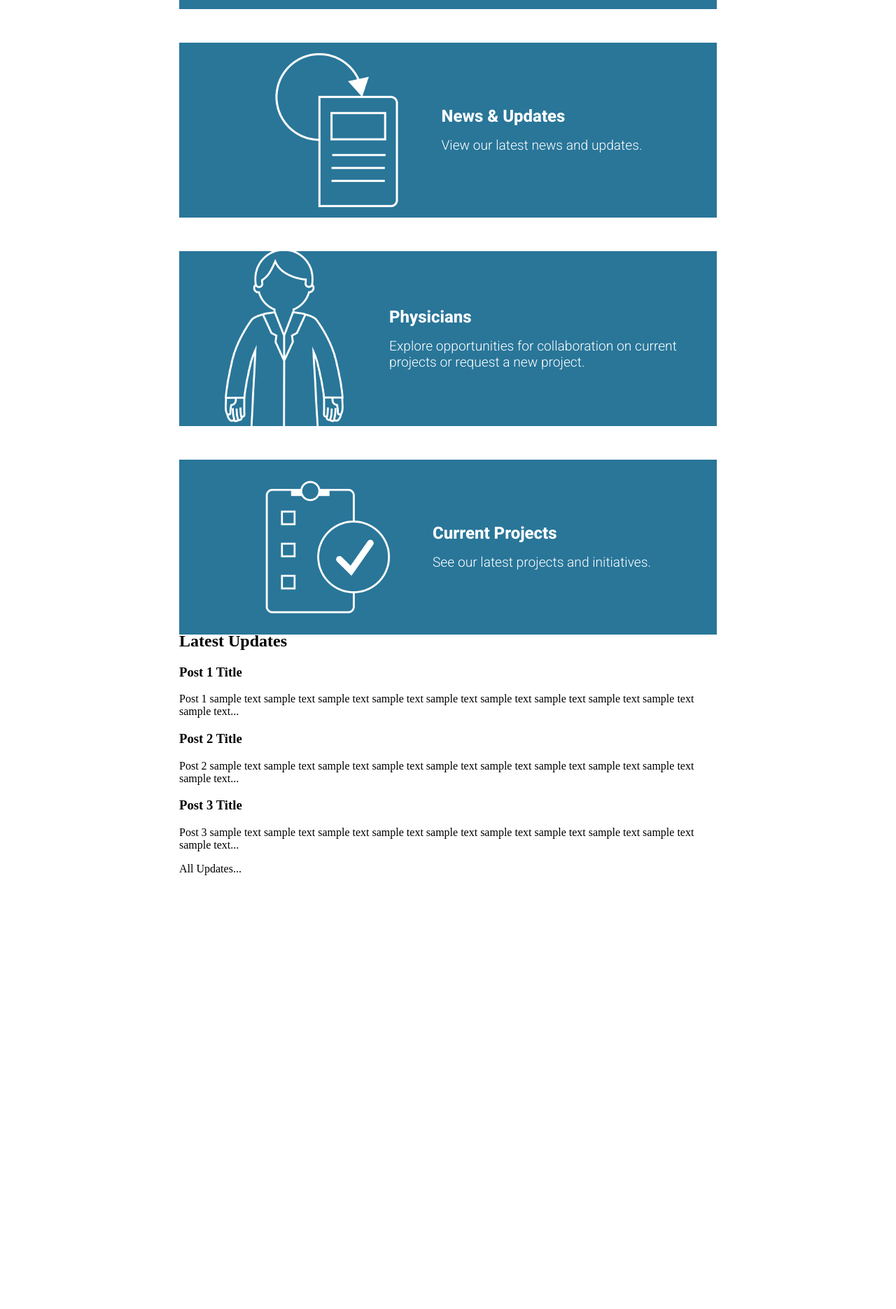
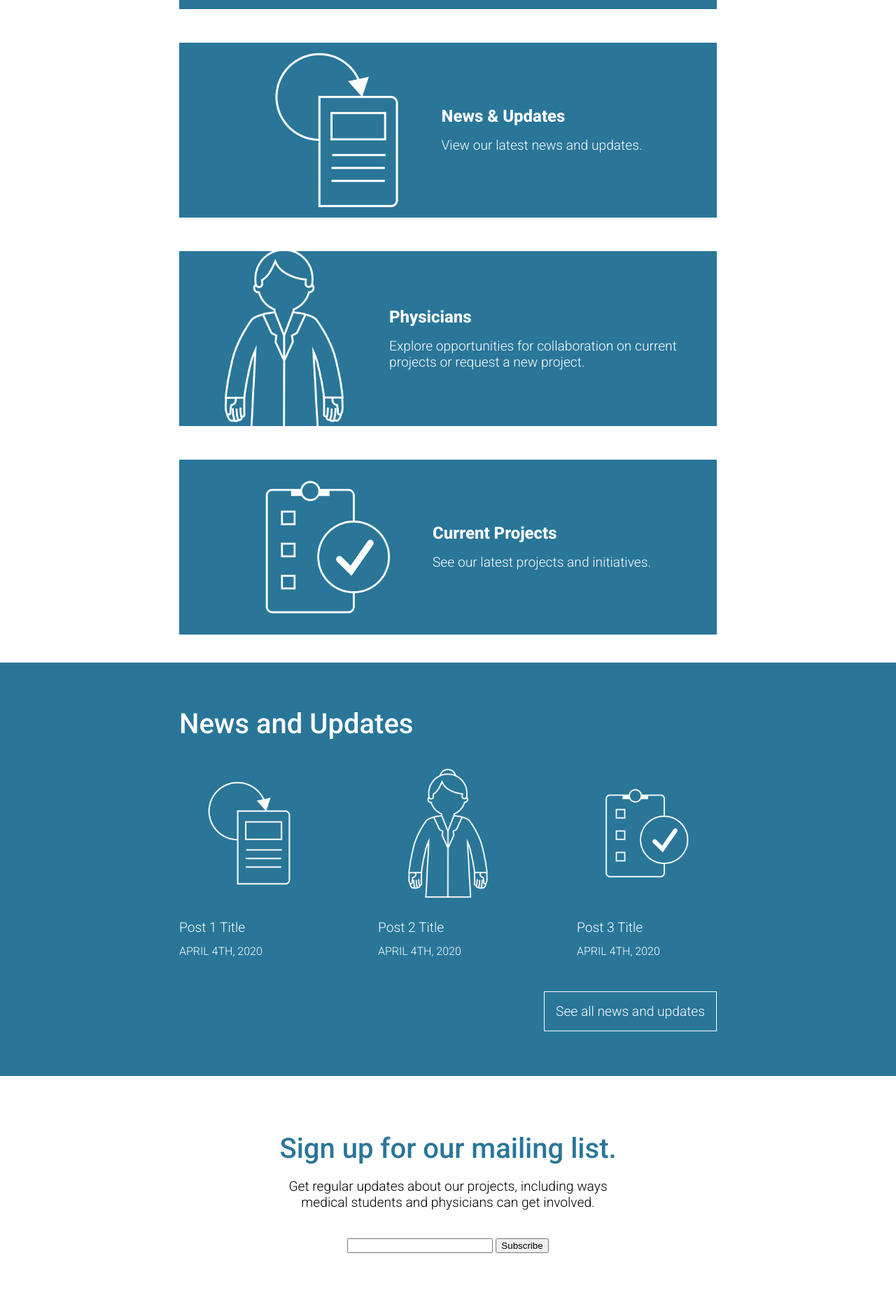
Before and after one commit to wecanmsrt/bcmsrt.github.io, a Jekyll site: the page built from index.html, in a window 1280 px wide. Shown: the part 799-2670 px from the top of the page at 70% size. Built offline with Jekyll 4.4.1, drawn with Linux system fonts in a browser that asks for light colours; some web fonts are replaced; before the commit the page ends 2050 px from its top, so only the background shows below that.

Commit message:
start mailing list

```diff
--- a/_includes/navigation.html
+++ b/_includes/navigation.html
@@ -25,14 +25,14 @@
         </label>
 
         <div class="menu">
-          <a class="nav-item" href="/">HOME</a>
-          <a class="nav-item" href="/updates">NEWS & UPDATES</a>
-          <a class="nav-item" href="/projects">PROJECTS</a>
-          <a class="nav-item" href="/physicians">FOR PHYSICIANS</a>
-          <a class="nav-item" href="/volunteer">FOR MED STUDENTS</a>
-          <a class="nav-item" href="/everyone">FOR EVERYONE</a>
-          <a class="nav-item" href="/about">ABOUT</a>
-          <a class="nav-item" href="/contact">CONTACT US</a>
+          <a class="nav-item highlight-link" href="/">HOME</a>
+          <a class="nav-item highlight-link" href="/updates">NEWS & UPDATES</a>
+          <a class="nav-item highlight-link" href="/projects">PROJECTS</a>
+          <a class="nav-item highlight-link" href="/physicians">FOR PHYSICIANS</a>
+          <a class="nav-item highlight-link" href="/volunteer">FOR MED STUDENTS</a>
+          <a class="nav-item highlight-link" href="/everyone">FOR EVERYONE</a>
+          <a class="nav-item highlight-link" href="/about">ABOUT</a>
+          <a class="nav-item highlight-link" href="/contact">CONTACT US</a>
         </div>
       </div>
     </div>
--- a/_sass/main.scss
+++ b/_sass/main.scss
@@ -9,9 +9,10 @@ $transition-width-mobile: 900px;
 $transition-width-mobile-small: 500px;
 
 $margin-width: 20%;
-$container-width: 60%;
+$container-width: 100 - 2 * $margin-width;
 $card-margin: 3rem;
 $card-margin-mobile: 1.5rem;
+$sign-up-width: 500px;
 
 @font-face {
   font-family: "San Francisco Medium";
@@ -446,3 +447,103 @@ header {
     }
   }
 }
+
+h2.title-roboto-medium,
+h2.title-roboto-medium label {
+  margin-top: 0;
+  font-family: 'Roboto', sans-serif;
+  font-weight: 500;
+  font-size: 2.5rem;
+}
+
+.home-posts {
+  background: $dark-blue;
+  margin: 4rem 0 0;
+
+  .home-posts-content {
+    margin: 0 auto;
+    padding: 4rem 0;
+    width: $container-width;
+
+    h2 a {
+      color: white;
+
+      &:hover,
+      &:focus,
+      &:active {
+        color: $ochre-yellow;
+      }
+    }
+
+    .post-previews {
+      display: flex;
+      flex-wrap: wrap;
+      justify-content: space-between;
+
+      .post-preview {
+        max-width: 30%;
+
+        img {
+          width: 200px;
+          height: 200px;
+        }
+
+        h3,
+        p {
+          color: white;
+          font-size: 1.2rem;
+          font-family: 'Roboto', sans-serif;
+          font-weight: 300;
+          margin-bottom: 0.8rem;
+        }
+
+        p {
+          margin: 0;
+          font-size: 1rem;
+        }
+      }
+    }
+
+    .read-more {
+      display: flex;
+      justify-content: flex-end;
+
+      a {
+        color: white;
+        font-size: 1.2rem;
+        font-family: 'Roboto', sans-serif;
+        font-weight: 300;
+        display: inline-block;
+        margin-top: 3rem;
+        padding: 1rem;
+        border: 1px solid white;
+
+        &:hover,
+        &:focus,
+        &:active {
+          color: $ochre-yellow;
+        }
+      }
+    }
+  }
+}
+
+.sign-up {
+  margin: 0 auto;
+  padding: 5rem 0;
+  width: $sign-up-width;
+  text-align: center;
+
+  h2 {
+    color: $dark-blue;
+    margin: 0;
+  }
+
+  p {
+    color: black;
+    font-size: 1.2rem;
+    font-family: 'Roboto', sans-serif;
+    font-weight: 300;
+    margin-bottom: 2.5rem;
+  }
+}
--- a/index.html
+++ b/index.html
@@ -54,48 +54,56 @@ title: MSRT
       </div>
     </div>
   </div>
+</div>
 
 <div class="home-posts">
   <div class="home-posts-content">
-        <a href="/updates"><h2>Latest Updates</h2></a>
+    <h2 class="title-roboto-medium"><a href="/updates">News and Updates</a></h2>
 
     <div class="post-previews">
       <div class="post-preview">
         <a href="#">
+          <img src="/assets/images/updates.png">
           <h3>Post 1 Title</h3>
-              <p>Post 1 sample text sample text sample text sample text sample text sample text sample text sample text sample text sample text...</p>
+          <p class="date">APRIL 4TH, 2020</p>
         </a>
       </div>
 
       <div class="post-preview">
         <a href="#">
+          <img src="/assets/images/physician.png">
           <h3>Post 2 Title</h3>
-              <p>Post 2 sample text sample text sample text sample text sample text sample text sample text sample text sample text sample text...</p>
+          <p class="date">APRIL 4TH, 2020</p>
         </a>
       </div>
 
       <div class="post-preview">
         <a href="#">
+          <img src="/assets/images/projects.png">
           <h3>Post 3 Title</h3>
-              <p>Post 3 sample text sample text sample text sample text sample text sample text sample text sample text sample text sample text...</p>
+          <p class="date">APRIL 4TH, 2020</p>
         </a>
-          </div>
-
-          <div class="post-preview read-more">
-            <a href="/updates">All Updates...</a>
-          </div>
-        </div>
       </div>
     </div>
 
-  <!--  <div class="sign-up">-->
-  <!--    <form action="https://tinyletter.com/BCMSRT" method="post" target="popupwindow" onsubmit="window.open('https://tinyletter.com/BCMSRT', 'popupwindow', 'scrollbars=yes,width=800,height=600');return true">-->
-  <!--      <div>-->
-  <!--        <h3><label for="tlemail">Sign up for our mailing list</label></h3>-->
-  <!--        <p>We'll be sending out regular information around our projects, including ways medical students and physicians can get involved.</p>-->
-  <!--        <input type="text" style="width:200px" name="email" id="tlemail" />-->
-  <!--        <input id="email-submit-btn" type="submit" value="Subscribe" />-->
-  <!--      </div>-->
-  <!--    </form>-->
-  <!--  </div>-->
+    <div class="read-more">
+      <div>
+        <a href="/updates">See all news and updates</a>
       </div>
+    </div>
+
+  </div>
+</div>
+
+<div class="sign-up">
+  <form action="https://tinyletter.com/BCMSRT" method="post" target="popupwindow"
+        onsubmit="window.open('https://tinyletter.com/BCMSRT', 'popupwindow', 'scrollbars=yes,width=800,height=600');return true">
+    <div>
+      <h2 class="title-roboto-medium"><label for="tlemail">Sign up for our mailing list.</label></h2>
+      <p>Get regular updates about our projects, including ways medical students and physicians
+        can get involved.</p>
+      <input type="text" style="width:200px" name="email" id="tlemail"/>
+      <input id="email-submit-btn" type="submit" value="Subscribe"/>
+    </div>
+  </form>
+</div>
```
Lines whose indentation alone changed are shown as unchanged.
